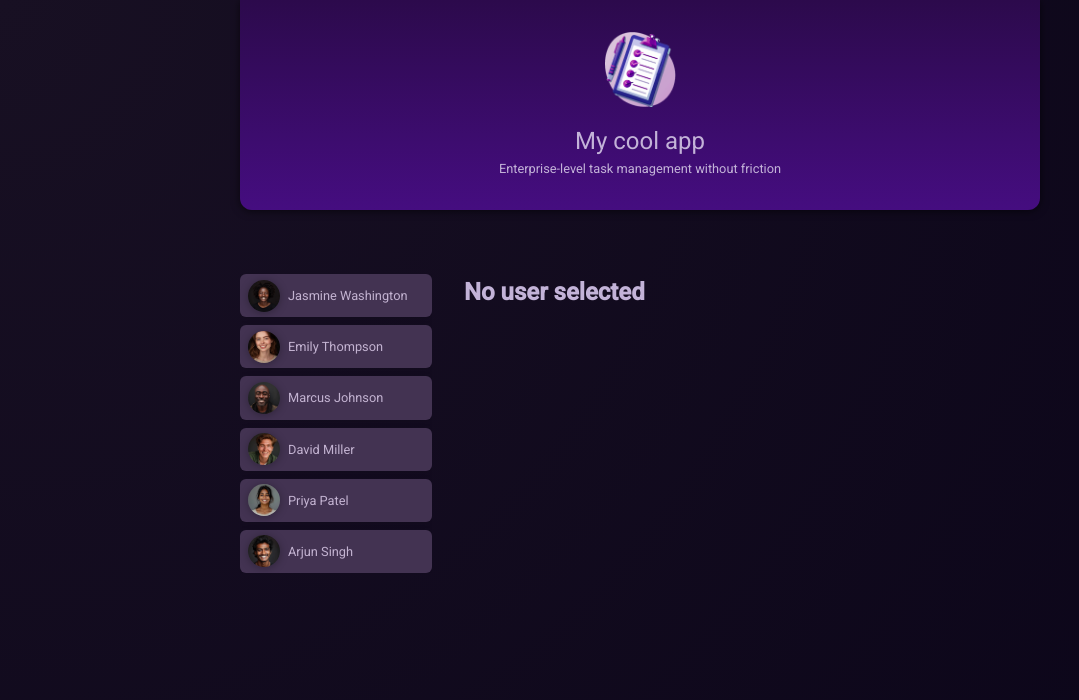
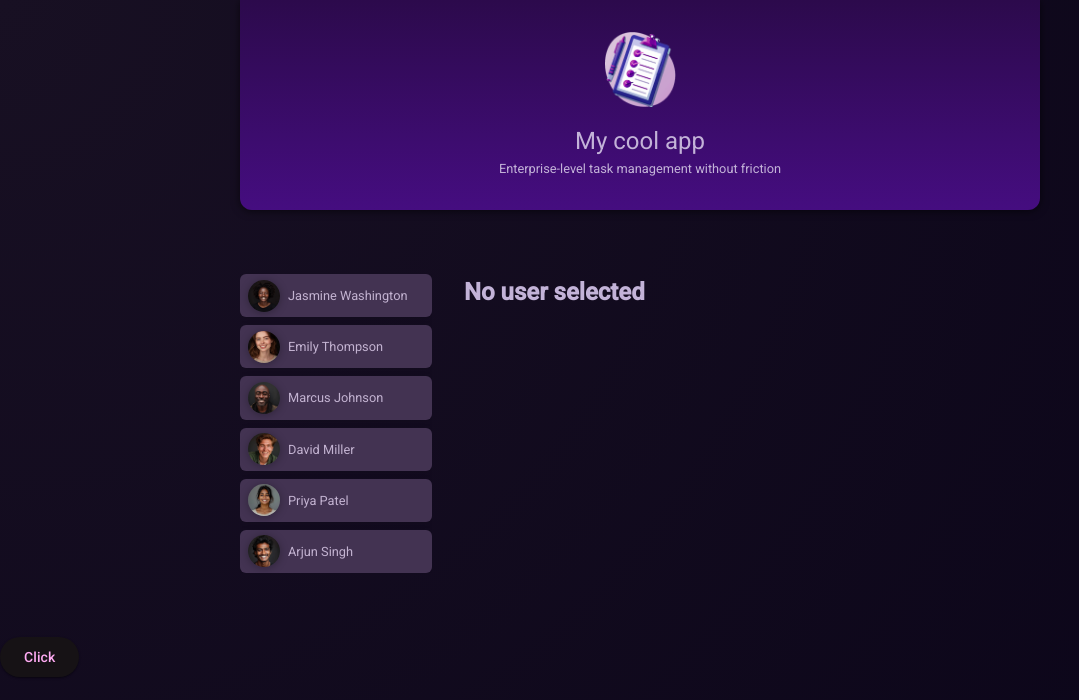
Before and after one commit to dvlex/angular-complete-guide, an Angular app: page / in a window 1280 px wide. Shown: the top 700 px of the page, without its empty margins (0-1079 px from the left). Built offline with nearby package versions, Linux system fonts and the light colour scheme.

Commit message:
open modal

```diff
--- a/src/app/app.component.html
+++ b/src/app/app.component.html
@@ -15,4 +15,5 @@
   }
 </main>
 
+<button mat-raised-button color="primary" (click)="addTaskModal()">Click</button>
 <router-outlet />
--- a/src/app/app.component.ts
+++ b/src/app/app.component.ts
@@ -2,11 +2,14 @@ import { HeaderComponent } from './header/header.component';
 import { Component } from '@angular/core';
 import { CommonModule } from '@angular/common';
 import { RouterOutlet } from '@angular/router';
-import { UserComponent } from "./user/user.component";
+import { UserComponent } from './user/user.component';
 import { DUMMY_USERS } from './dummy-users';
 import { ReactiveFormsModule } from '@angular/forms';
 import { User } from './models/user.model';
-import { TasksComponent } from "./tasks/tasks.component";
+import { TasksComponent } from './tasks/tasks.component';
+import { MatButtonModule } from '@angular/material/button';
+import { MatDialog } from '@angular/material/dialog';
+import { ModalAddTaskComponent } from './modal-add-task/modal-add-task.component';
 
 @Component({
   selector: 'app-root',
@@ -17,15 +20,28 @@ import { TasksComponent } from "./tasks/tasks.component";
     UserComponent,
     CommonModule,
     ReactiveFormsModule,
-    TasksComponent
-],
+    TasksComponent,
+    MatButtonModule,
+  ],
   templateUrl: './app.component.html',
-  styleUrl: './app.component.scss'
+  styleUrl: './app.component.scss',
 })
 export class AppComponent {
   users = DUMMY_USERS;
   userSelected!: User;
 
+  constructor(private _matDialog: MatDialog) {}
+
+  addTaskModal(): void {
+    this._matDialog.open(ModalAddTaskComponent, {
+      width: '500px',
+      backdropClass: 'dark-backdrop',
+      data: {
+        user: this.userSelected
+      },
+    });
+  }
+
   onSelectUser(user: User) {
     this.userSelected = user;
   }
--- /dev/null
+++ b/src/app/modal-add-task/modal-add-task.component.html
@@ -0,0 +1 @@
+<p>modal-add-task works!</p>
--- a/src/styles.scss
+++ b/src/styles.scss
@@ -20,5 +20,10 @@ body {
   padding: 0;
   height: 100%;
 }
+
 html, body { height: 100%; }
 body { margin: 0; font-family: Roboto, "Helvetica Neue", sans-serif; }
+
+.dark-backdrop {
+  background-color: rgba(0, 0, 0, 0.8);
+}
```
Also changed, not shown: src/app/modal-add-task/modal-add-task.component.ts (added, +13 -0 lines), src/app/modal-add-task/modal-add-task.component.scss (added), 1 other file (tests, documents, lock files or other folders).
